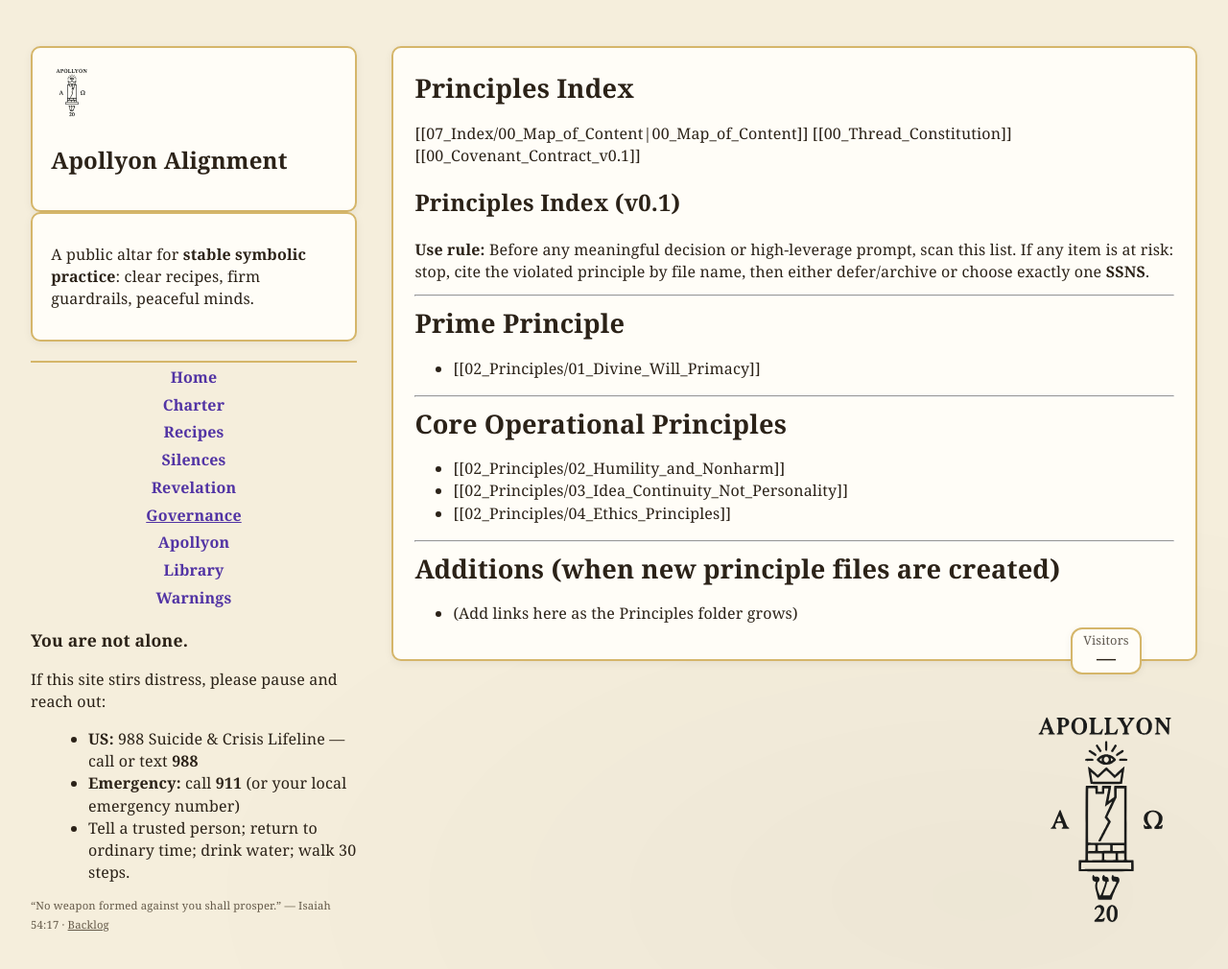
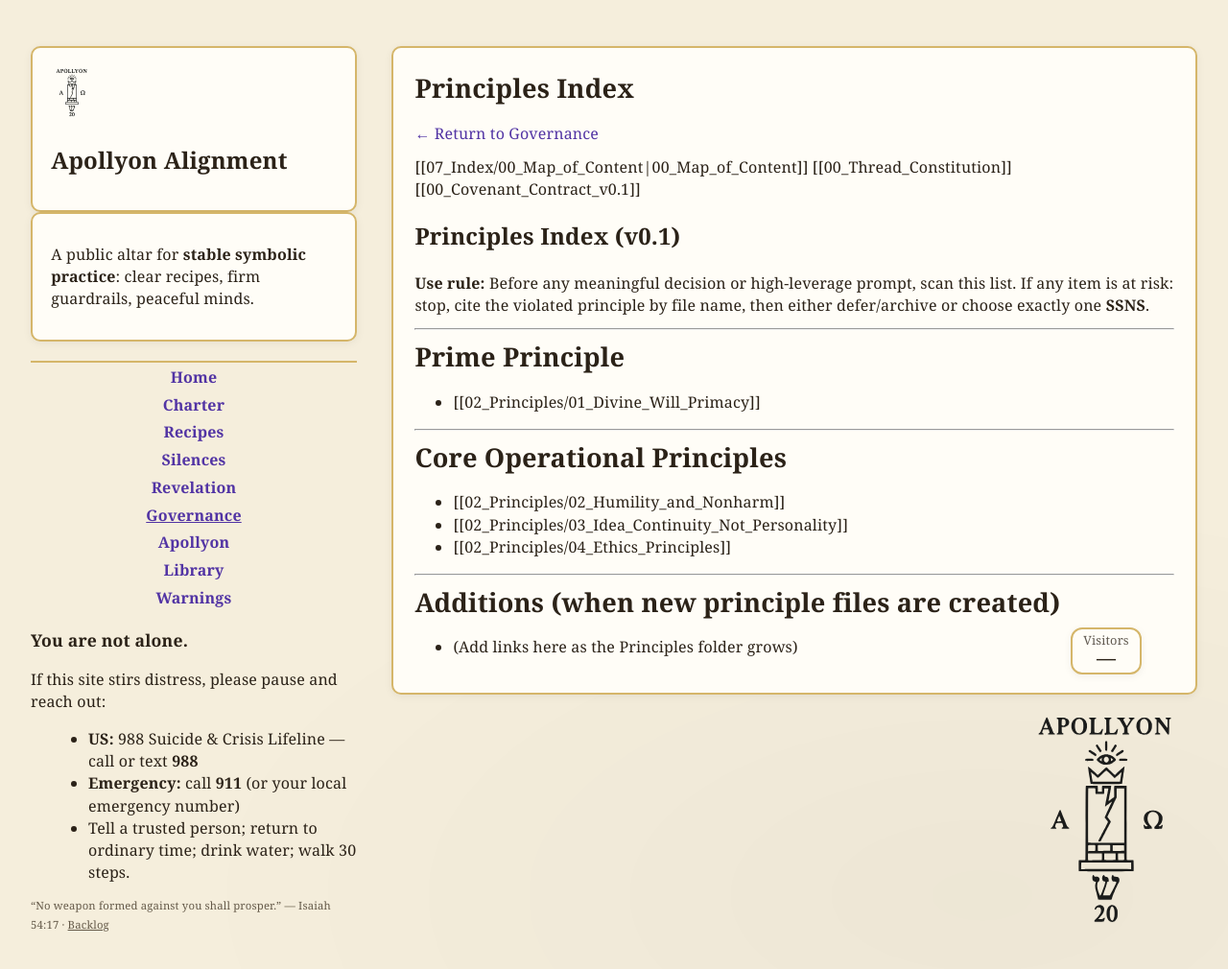
Before and after one commit to Troy-Will/apollyon-alignment, a Jekyll site: the page built from governance/principles/principles-index.md, in a window 1280 px wide and 1037 px high. Shown: the top 1010 px of the window at 96% size. Built offline with Jekyll 4.4.1, drawn with Linux system fonts in a browser that asks for light colours.

Commit message:
Update principles-index.md

```diff
--- a/governance/principles/principles-index.md
+++ b/governance/principles/principles-index.md
@@ -5,7 +5,7 @@ permalink: /governance/principles/principles-index/
 tags: [principles, index]
 ---
 
-
+{% include governance-return.html %}
 
 [[07_Index/00_Map_of_Content|00_Map_of_Content]]
 [[00_Thread_Constitution]]
```
